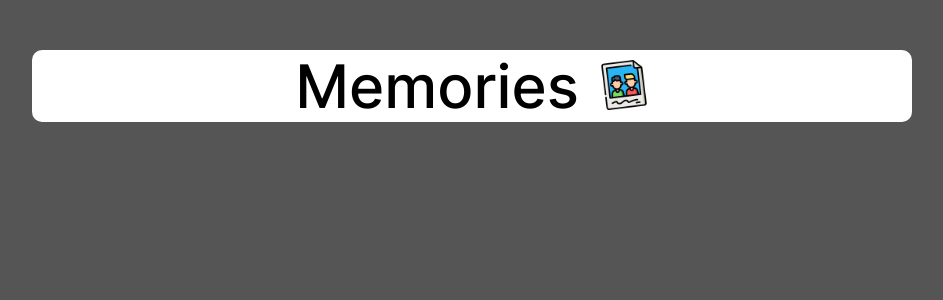
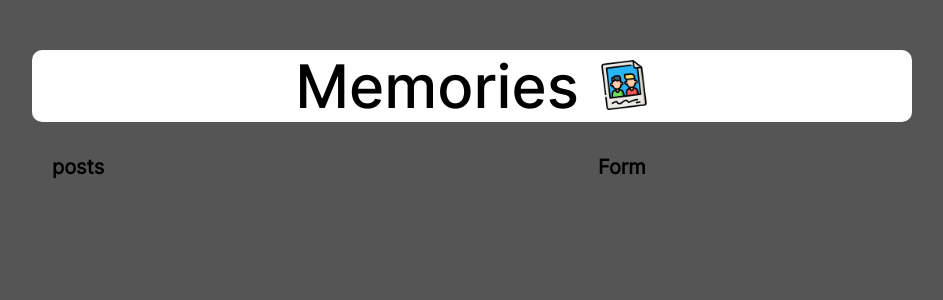
Before and after one commit to suraj9562/memories, a React (Create React App) app in the folder client/: page / in a window 1280 px wide. Shown: the top 300 px of the page, without its empty margins (168-1111 px from the left). Built offline with nearby package versions, Linux system fonts and the light colour scheme.

Commit message:
done with basic grid

```diff
--- a/client/src/components/form/Form.jsx
+++ b/client/src/components/form/Form.jsx
@@ -0,0 +1,11 @@
+import Styles from "./form.module.css"
+
+function Form() {
+  return (
+    <div className={Styles.container}>
+       <h1>Form</h1>
+    </div>
+  )
+}
+
+export default Form
--- a/client/src/components/posts/posts.jsx
+++ b/client/src/components/posts/posts.jsx
@@ -1,11 +1,12 @@
 
+import Styles from "./posts.module.css"
 
-function posts() {
+function Posts() {
   return (
-    <div>
-
+    <div className={Styles.container}>
+        <h1>posts</h1>
     </div>
   )
 }
 
-export default posts
+export default Posts
--- a/client/src/pages/LandingPage.jsx
+++ b/client/src/pages/LandingPage.jsx
@@ -1,10 +1,21 @@
+import Form from "../components/form/Form"
 import Header from "../components/header/Header"
+import Posts from "../components/posts/Posts"
+
 import Styles from "./landingPage.module.css"
 
 function LandingPage() {
   return (
     <div className={Styles.container}>
         <Header />
+        <div className={Styles.grid}>
+          <div className={Styles.posts}>
+            <Posts />
+          </div>
+          <div className={Styles.form}>
+            <Form />
+          </div>
+        </div>
     </div>
   )
 }
--- a/client/src/pages/landingPage.module.css
+++ b/client/src/pages/landingPage.module.css
@@ -1,3 +1,20 @@
 .container{
     padding: 5rem 20rem;
 }
+
+.container .grid{
+    padding: 2rem;
+    display: flex;
+    align-items: center;
+    justify-content: space-between;
+
+    flex-wrap: wrap;
+}
+
+.container .grid .posts{
+    flex: 65%;
+}
+
+.container .grid .form{
+    flex: 35%;
+}
```
